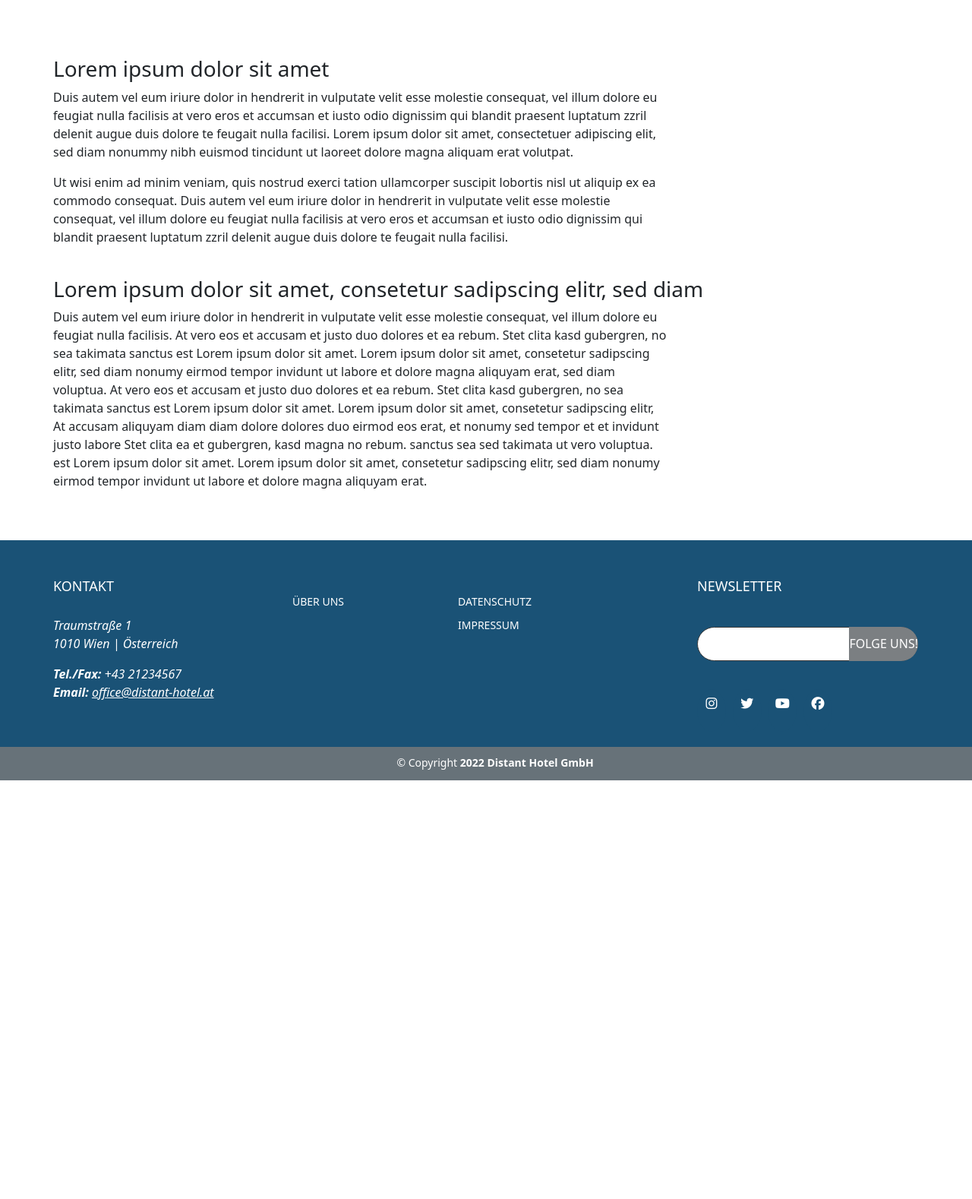
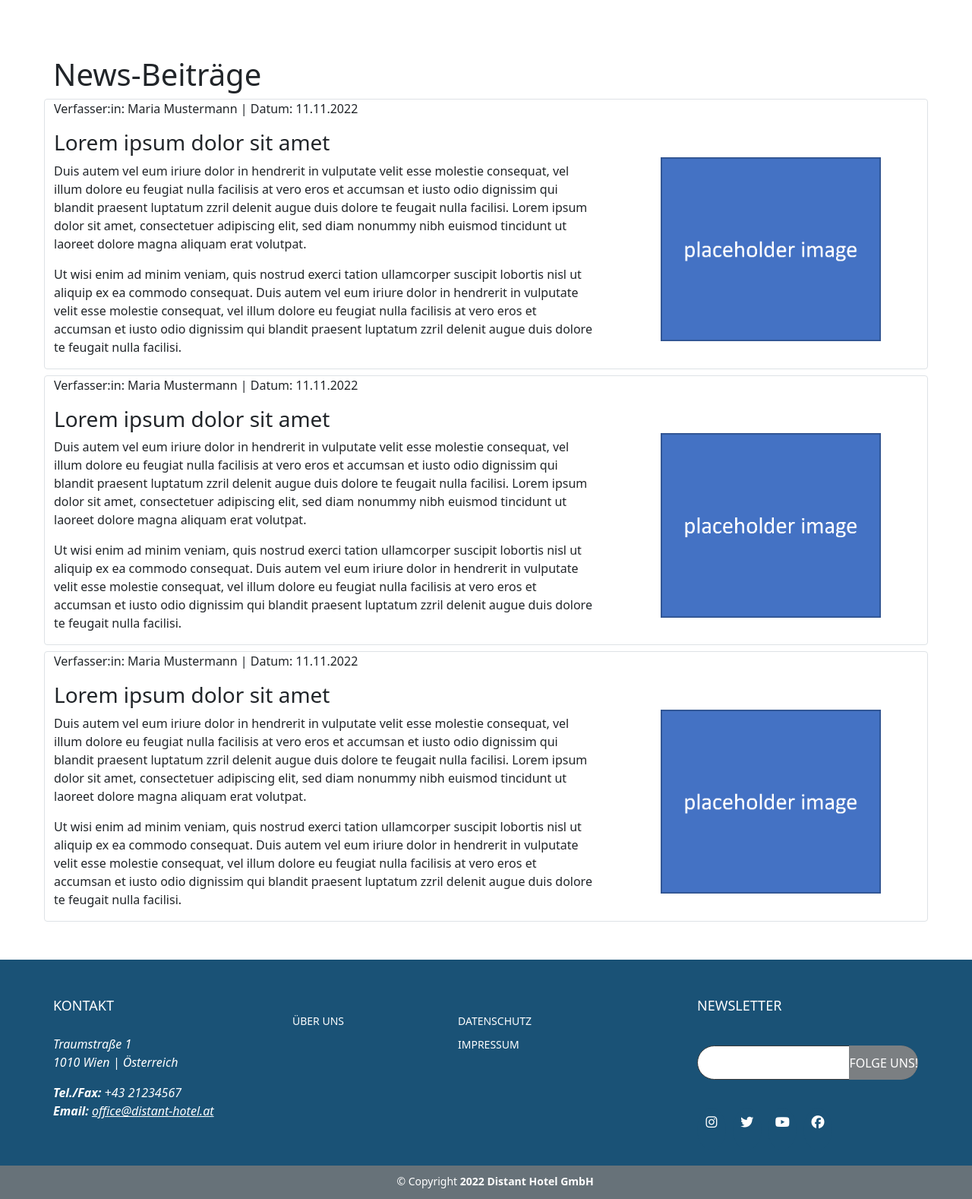
Before and after one commit to wi20b063/d-hotel.github.io, a PHP site: page /news.php in a window 1280 px wide. Shown: the part 96-1674 px from the top of the page at 76% size. Before the commit the page ends 1123 px from the top, so only its background shows below. Run offline with PHP 8.4, Linux system fonts and the light colour scheme; some libraries are stand-ins or nearby versions; some web fonts are replaced.

Commit message:
news page

```diff
--- a/news.php
+++ b/news.php
@@ -16,9 +16,13 @@
     <main>
         <div class="content">
             <div class="container">
+                <h1>News-Beiträge</h1>
+                <div class="row my-2 border border-1 rounded">
+                    <div>
+                        <p>Verfasser:in: Maria Mustermann | Datum: <?php echo date('d.m.Y')?> </p>
+                    </div>
                     <div class="row">
-                    <div class="col-9">
-
+                        <div class=" text col-sm-8">
                             <h3>Lorem ipsum dolor sit amet</h3>
                             <p>Duis autem vel eum iriure dolor in hendrerit in vulputate velit esse molestie consequat, vel
                                 illum
@@ -40,37 +44,79 @@
                                 odio
                                 dignissim
                                 qui blandit praesent luptatum zzril delenit augue duis dolore te feugait nulla facilisi.</p>
-                        <br>
+                        </div>
+                        <div class="image col-sm-3 d-flex align-items-sm-center">
+                            <img src="res\img\img news\placeholder image.png" alt="news1" class="img-fluid">
+                        </div>
+                    </div>
+                </div>
 
-                        <h3>Lorem ipsum dolor sit amet, consetetur sadipscing elitr, sed diam</h3>
+                <div class="row my-2 border border-1 rounded">
+                    <div>
+                        <p>Verfasser:in: Maria Mustermann | Datum: <?php echo date('d.m.Y')?> </p>
+                    </div>
+                    <div class="row">
+                        <div class=" text col-sm-8">
+                            <h3>Lorem ipsum dolor sit amet</h3>
                             <p>Duis autem vel eum iriure dolor in hendrerit in vulputate velit esse molestie consequat, vel
                                 illum
                                 dolore
-                            eu feugiat nulla facilisis. At vero eos et accusam et justo duo dolores et ea rebum. Stet
-                            clita
-                            kasd
-                            gubergren, no sea takimata sanctus est Lorem ipsum dolor sit amet. Lorem ipsum dolor sit
+                                eu feugiat nulla facilisis at vero eros et accumsan et iusto odio dignissim qui blandit
+                                praesent
+                                luptatum zzril delenit augue duis dolore te feugait nulla facilisi. Lorem ipsum dolor sit
                                 amet,
-                            consetetur sadipscing elitr, sed diam nonumy eirmod tempor invidunt ut labore et dolore
+                                consectetuer adipiscing elit, sed diam nonummy nibh euismod tincidunt ut laoreet dolore
                                 magna
-                            aliquyam
-                            erat, sed diam voluptua. At vero eos et accusam et justo duo dolores et ea rebum. Stet clita
-                            kasd
-                            gubergren, no sea takimata sanctus est Lorem ipsum dolor sit amet. Lorem ipsum dolor sit
+                                aliquam
+                                erat volutpat.</p>
+                            <p>Ut wisi enim ad minim veniam, quis nostrud exerci tation ullamcorper suscipit lobortis nisl
+                                ut
+                                aliquip ex
+                                ea commodo consequat. Duis autem vel eum iriure dolor in hendrerit in vulputate velit esse
+                                molestie
+                                consequat, vel illum dolore eu feugiat nulla facilisis at vero eros et accumsan et iusto
+                                odio
+                                dignissim
+                                qui blandit praesent luptatum zzril delenit augue duis dolore te feugait nulla facilisi.</p>
+                        </div>
+                        <div class="image col-sm-3 d-flex align-items-sm-center">
+                            <img src="res\img\img news\placeholder image.png" alt="news1" class="img-fluid">
+                        </div>
+                    </div>
+                </div>
+
+
+                <div class="row my-2 border border-1 rounded">
+                    <div>
+                        <p>Verfasser:in: Maria Mustermann | Datum: <?php echo date('d.m.Y')?> </p>
+                    </div>
+                    <div class="row">
+                        <div class=" text col-sm-8">
+                            <h3>Lorem ipsum dolor sit amet</h3>
+                            <p>Duis autem vel eum iriure dolor in hendrerit in vulputate velit esse molestie consequat, vel
+                                illum
+                                dolore
+                                eu feugiat nulla facilisis at vero eros et accumsan et iusto odio dignissim qui blandit
+                                praesent
+                                luptatum zzril delenit augue duis dolore te feugait nulla facilisi. Lorem ipsum dolor sit
                                 amet,
-                            consetetur sadipscing elitr, At accusam aliquyam diam diam dolore dolores duo eirmod eos
-                            erat,
-                            et
-                            nonumy
-                            sed tempor et et invidunt justo labore Stet clita ea et gubergren, kasd magna no rebum.
-                            sanctus
-                            sea
-                            sed
-                            takimata ut vero voluptua. est Lorem ipsum dolor sit amet. Lorem ipsum dolor sit amet,
-                            consetetur
-                            sadipscing elitr, sed diam nonumy eirmod tempor invidunt ut labore et dolore magna aliquyam
-                            erat.
-                        </p>
+                                consectetuer adipiscing elit, sed diam nonummy nibh euismod tincidunt ut laoreet dolore
+                                magna
+                                aliquam
+                                erat volutpat.</p>
+                            <p>Ut wisi enim ad minim veniam, quis nostrud exerci tation ullamcorper suscipit lobortis nisl
+                                ut
+                                aliquip ex
+                                ea commodo consequat. Duis autem vel eum iriure dolor in hendrerit in vulputate velit esse
+                                molestie
+                                consequat, vel illum dolore eu feugiat nulla facilisis at vero eros et accumsan et iusto
+                                odio
+                                dignissim
+                                qui blandit praesent luptatum zzril delenit augue duis dolore te feugait nulla facilisi.</p>
+                        </div>
+                        <div class="image col-sm-3 d-flex align-items-sm-center">
+                            <img src="res\img\img news\placeholder image.png" alt="news1" class="img-fluid">
+                        </div>
                     </div>
                 </div>
             </div>
```
Also changed, not shown: res/img/img news/placeholder image.png (added). Lines whose indentation alone changed are shown as unchanged.
